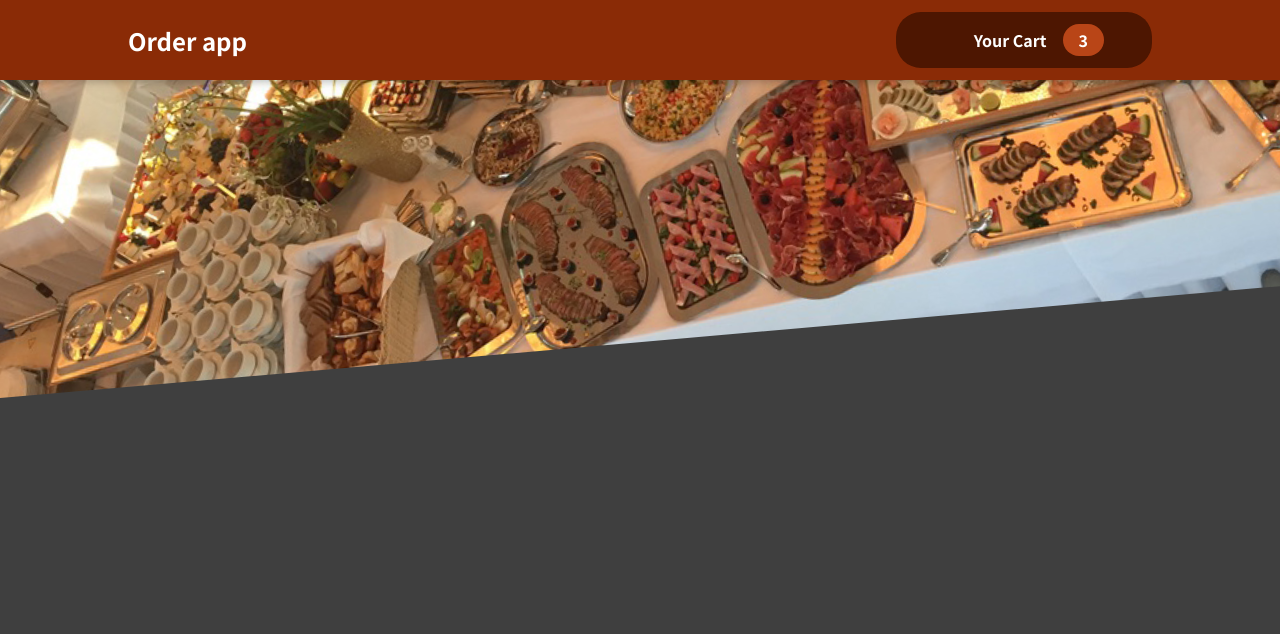
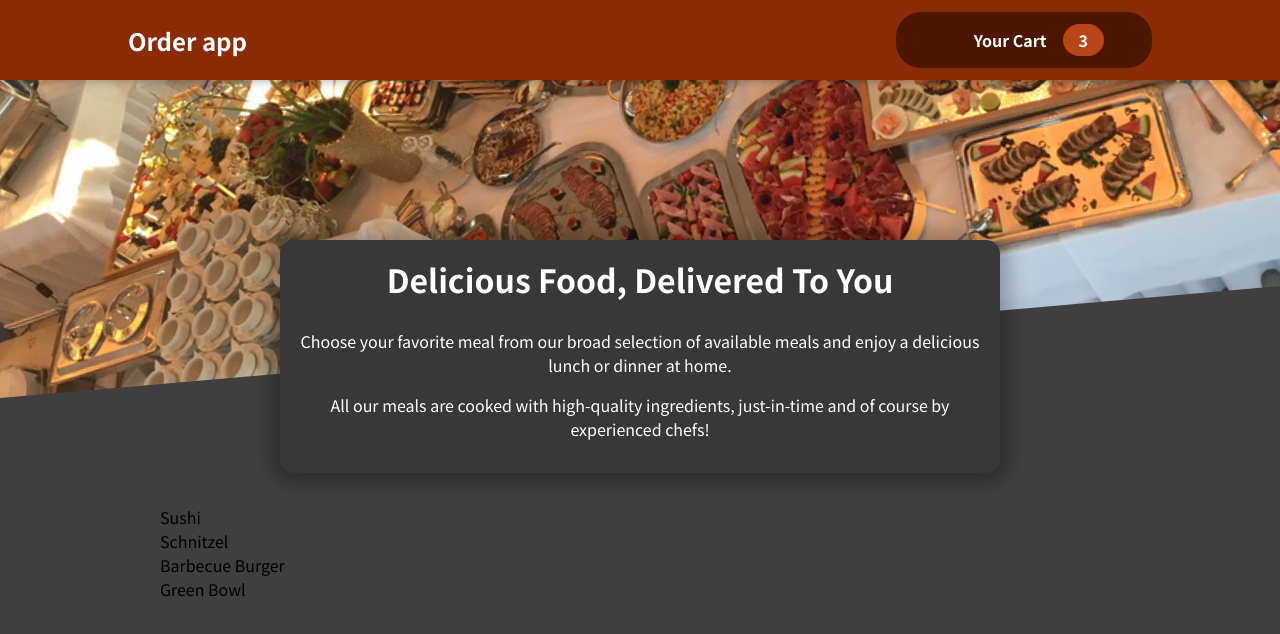
Before and after one commit to cvetelinamihaylova/OrderApp, a React (Create React App) app: page / in a window 1280 px wide. Shown: the top 634 px of the page. Built offline with nearby package versions, Linux system fonts and the light colour scheme; some icons are missing.

Commit message:
added Meals component

```diff
--- a/src/App.js
+++ b/src/App.js
@@ -1,10 +1,14 @@
 import { Fragment } from "react";
 import Header from "./components/Layout/Header";
+import Meals from "./components/Meals/Meals";
 
 function App() {
   return (
     <Fragment>
       <Header />
+      <main>
+        <Meals />
+      </main>
     </Fragment>
   );
 }
--- /dev/null
+++ b/src/components/Meals/Available.Meals.module.css
@@ -0,0 +1,24 @@
+.meals {
+    max-width: 60rem;
+    width: 90%;
+    margin: 2rem auto;
+    animation: meals-appear 1s ease-out forwards;
+  }
+
+  .meals ul {
+    list-style: none;
+    margin: 0;
+    padding: 0;
+  }
+
+  @keyframes meals-appear {
+    from {
+      opacity: 0;
+      transform: translateY(3rem);
+    }
+
+    to {
+      opacity: 1;
+      transform: translateY(0);
+    }
+  }
--- /dev/null
+++ b/src/components/Meals/AvailableMeals.js
@@ -0,0 +1,42 @@
+import classes from './Available.Meals.module.css';
+
+const DUMMY_MEALS = [
+    {
+        id: 'm1',
+        name: 'Sushi',
+        description: 'Finest fish and veggies',
+        price: 22.99,
+    },
+    {
+        id: 'm2',
+        name: 'Schnitzel',
+        description: 'A german specialty!',
+        price: 16.5,
+    },
+    {
+        id: 'm3',
+        name: 'Barbecue Burger',
+        description: 'American, raw, meaty',
+        price: 12.99,
+    },
+    {
+        id: 'm4',
+        name: 'Green Bowl',
+        description: 'Healthy...and green...',
+        price: 18.99,
+    },
+];
+
+const AvailableMeals = () => {
+
+    const mealsList = DUMMY_MEALS.map(meal=><li>{meal.name}</li>)
+    return (
+        <section className={classes.meals}>
+            <ul>
+                {mealsList}
+            </ul>
+        </section>
+    );
+};
+
+export default AvailableMeals;
--- /dev/null
+++ b/src/components/Meals/Meals.js
@@ -0,0 +1,15 @@
+import { Fragment } from "react"
+import AvailableMeals from "./AvailableMeals"
+import MealsSummary from "./MealsSummary"
+
+const Meals = () => {
+
+    return (
+        <Fragment>
+            <MealsSummary />
+            <AvailableMeals />
+        </Fragment>
+    )
+};
+
+export default Meals;
--- /dev/null
+++ b/src/components/Meals/MealsSummary.js
@@ -0,0 +1,19 @@
+import classes from './MealsSummary.module.css';
+
+const MealsSummary = () => {
+    return (
+        <section className={classes.summary}>
+            <h2>Delicious Food, Delivered To You</h2>
+            <p>
+                Choose your favorite meal from our broad selection of available meals
+                and enjoy a delicious lunch or dinner at home.
+            </p>
+            <p>
+                All our meals are cooked with high-quality ingredients, just-in-time and
+                of course by experienced chefs!
+            </p>
+        </section>
+    );
+};
+
+export default MealsSummary;
--- /dev/null
+++ b/src/components/Meals/MealsSummary.module.css
@@ -0,0 +1,18 @@
+.summary {
+    text-align: center;
+    max-width: 45rem;
+    width: 90%;
+    margin: auto;
+    margin-top: -10rem;
+    position: relative;
+    background-color: #383838;
+    color: white;
+    border-radius: 14px;
+    padding: 1rem;
+    box-shadow: 0 1px 18px 10px rgba(0, 0, 0, 0.25);
+  }
+
+  .summary h2 {
+    font-size: 2rem;
+    margin-top: 0;
+  }
```
Also changed, not shown: 1 other file (tests, documents, lock files or other folders).
